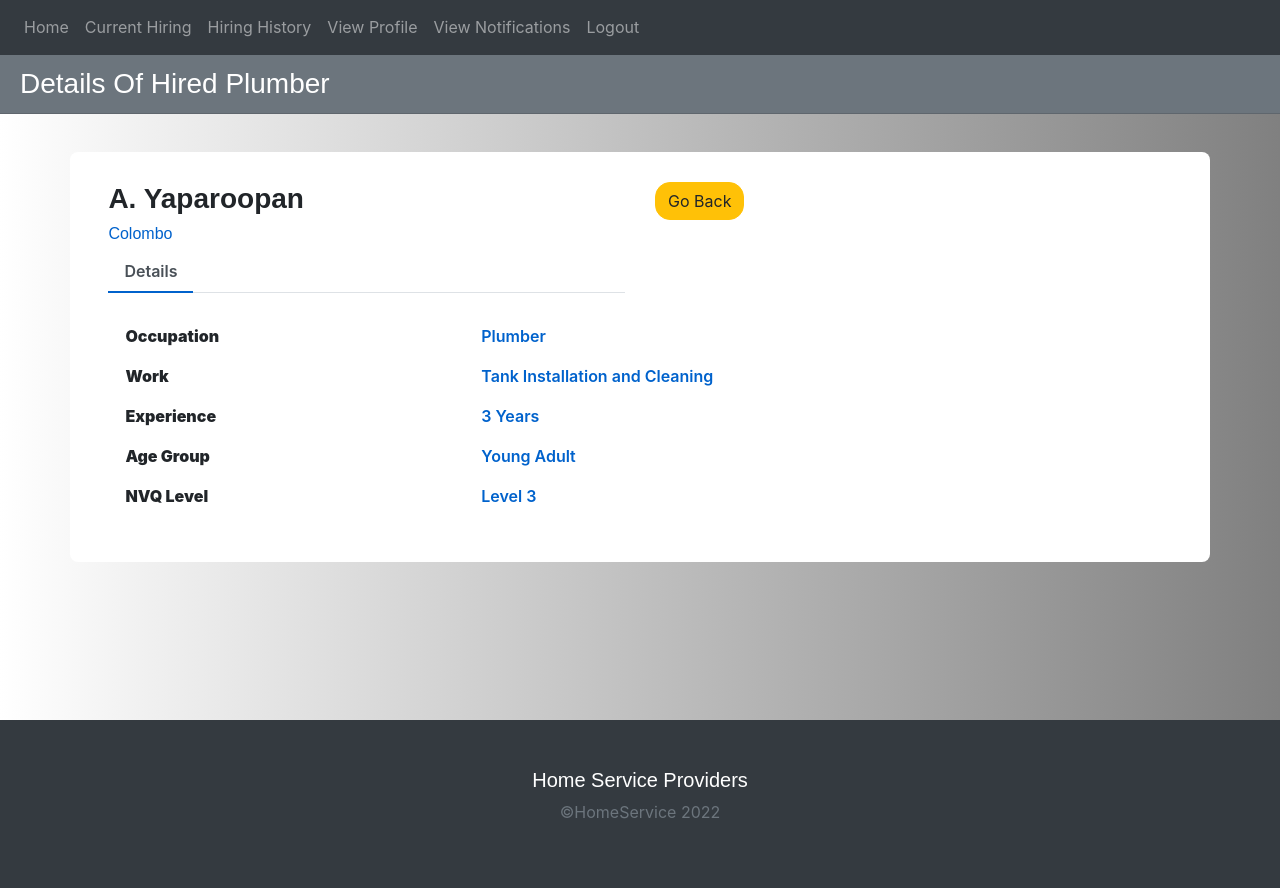
After one commit to CB007753/HomeServiceRecommendationSystem, a Flask app: page /details-of-hired-plumber/1 in a window 1280 px wide. The commit adds this page. Shown: the part 193-1081 px from the top of the page. Run offline with Flask 2, Linux system fonts and the light colour scheme; a user stored in the database is signed in; data comes from the database, SQL or seed files in the repository; some libraries are stand-ins or nearby versions.

Commit message:
added functionality to display current hiring of each user. Few color modification also been done. New table to store hired history of each user has been created in models. added functionality to display complete details of the hire plumber. Test result: success

```diff
--- a/website/static/index.css
+++ b/website/static/index.css
@@ -9,7 +9,7 @@ color: inherit;
 
 
 body{
-    background: -webkit-linear-gradient(left, #3931af, #00c6ff);
+    background: -webkit-linear-gradient(left, white, gray);
 }
 .emp-profile{
     padding: 3%;
--- a/website/templates/base.html
+++ b/website/templates/base.html
@@ -30,7 +30,7 @@
  <div class="p-5 bg-secondary text-dark text-center" style="background-image: url('https://t4.ftcdn.net/jpg/03/19/42/81/360_F_319428111_USTiZcezvxF4UVR5O2r1Er1fCnVySR7n.jpg');">
 
       <h1><i><b>Home Service Providers</b></i></h1>
-     <p><b>Click Once And You Will Never Regret! !</b></p>
+     <p><b>The quality you expect, the service you deserve !</b></p>
     </div>
 
 <!--Nav bar-->
@@ -49,7 +49,7 @@
 
             {% if user.is_authenticated %}
           <a class="nav-item nav-link" id="home" href="/">Home</a>
-            <a class="nav-item nav-link" id="current_hires" href="#">Current Hiring</a>
+            <a class="nav-item nav-link" id="current_hires" href="/current-hiring">Current Hiring</a>
             <a class="nav-item nav-link" id="hire_history" href="#">Hiring History</a>
             <a class="nav-item nav-link" id="profile" href="/view-profile">View Profile</a>
             <a class="nav-item nav-link" id="notification" href="/notification">View Notifications</a>
@@ -100,11 +100,12 @@
 <!--Content of each page-->
 {% block content %}
 
+
 {% endblock %}
 <!--End of Content of each page-->
 
 
-
+<br><br><br>
 <!--Footer-->
 <div class="mt-5 p-5 bg-dark text-white text-center">
     <h5>Home Service Providers</h5>
--- a/website/templates/notification.html
+++ b/website/templates/notification.html
@@ -1,7 +1,7 @@
 {% extends 'base.html' %}
 {% block title %}Notification{% endblock %}
 {% block content %}
-<div style="background-color: #ECFFDC">
+
 
 
 <h1 align="center">Notification</h1>
@@ -28,7 +28,7 @@
 </ul>
 
 
-</div>
+
 
 
 
--- a/website/templates/plumbers_page.html
+++ b/website/templates/plumbers_page.html
@@ -1,7 +1,7 @@
 {% extends 'base.html' %}
 {% block title %}Plumbers{% endblock %}
 {% block content %}
-<div style="background-color: #ECFFDC">
+
 
 
 <div align="center" class="card-header text-dark  column">
@@ -53,7 +53,6 @@
 
 
 
-  </div>
 
 
 
--- /dev/null
+++ b/website/templates/view_details_hired_plumber.html
@@ -0,0 +1,95 @@
+{% extends 'base.html' %}
+{% block title %}Plumbers{% endblock %}
+
+{% block content %}
+<h3 class="card-header text-white bg-secondary">Details Of Hired Plumber</h3>
+<div class="container emp-profile" style="padding-top: 30px">
+            <form method="post">
+                <div class="row">
+
+                    <div class="col-md-6">
+                        <div class="profile-head">
+                                    <h3>
+                                      <b>{{ plumber.name }}</b>
+                                    </h3>
+
+                                    <h6>
+                                        {{ plumber.city_of_work }}
+                                    </h6>
+
+                            <ul class="nav nav-tabs" id="myTab" role="tablist">
+                                <li class="nav-item">
+                                    <a class="nav-link active" id="home-tab" data-toggle="tab" href="#home" role="tab" aria-controls="home" aria-selected="true">Details</a>
+                                </li>
+
+                            </ul>
+
+                        </div>
+                    </div>
+
+                    <div class="col-md-2">
+                        <a href="/current-hiring" class="btn btn-warning" style="border-radius: 15px">Go Back</a>
+                    </div>
+
+                </div>
+                <div class="row">
+
+                    <div class="col-md-8" style="padding-top: 5px; padding-left: 32px">
+                        <div class="tab-content profile-tab" id="myTabContent">
+                            <div class="tab-pane fade show active" id="home" role="tabpanel" aria-labelledby="home-tab">
+
+                                        <div class="row">
+                                            <div class="col-md-6">
+                                                <label><b>Occupation</b></label>
+                                            </div>
+                                            <div class="col-md-6">
+                                                <p>{{ plumber.occupation }}</p>
+                                            </div>
+                                        </div>
+
+                                        <div class="row">
+                                            <div class="col-md-6">
+                                                <label><b>Work</b></label>
+                                            </div>
+                                            <div class="col-md-6">
+                                                <p>{{ plumber.work }}</p>
+                                            </div>
+                                        </div>
+
+                                        <div class="row">
+                                            <div class="col-md-6">
+                                                <label><b>Experience</b></label>
+                                            </div>
+                                            <div class="col-md-6">
+                                                <p>{{ plumber.years_of_experience }} Years</p>
+                                            </div>
+                                        </div>
+
+                                <div class="row">
+                                            <div class="col-md-6">
+                                                <label><b>Age Group</b></label>
+                                            </div>
+                                            <div class="col-md-6">
+                                                <p>{{ plumber.age_group }}</p>
+                                            </div>
+                                        </div>
+
+                                <div class="row">
+                                            <div class="col-md-6">
+                                                <label><b>NVQ Level</b></label>
+                                            </div>
+                                            <div class="col-md-6">
+                                                <p>{{ plumber.nvq_level }}</p>
+                                            </div>
+                                        </div>
+                            </div>
+
+                        </div>
+                    </div>
+                </div>
+            </form>
+        </div>
+
+
+
+{% endblock %}
--- a/website/views.py
+++ b/website/views.py
@@ -72,7 +72,6 @@ def hire_me(record_id):
         status = 'On The Way'
         plumber_id = hired_plumber.id
         user_id = current_user.id
-        already_hired = HiredUser.user_id
         data = name + ' is hired, he will be on the way.'
 
         from .models import HiredUser, User
@@ -96,3 +95,19 @@ def hire_me(record_id):
         print(e)
 
     return render_template("selected_plumber.html", user=current_user, plumber=hired_plumber)
+
+
+@views.route('/current-hiring', methods=['GET', 'POST'])
+@login_required
+def current_hiring():
+    from .models import HiredUser
+    current_hired_user = HiredUser.query.all()
+    return render_template("current_hiring.html", user=current_user, hired=current_hired_user)
+
+
+@views.route('/details-of-hired-plumber/<int:record_id>', methods=['GET', 'POST'])
+@login_required
+def view_hired_plumber_details(record_id):
+    from .models import Plumbers
+    details_of_hired_plumber = Plumbers.query.get(record_id)
+    return render_template("view_details_hired_plumber.html", user=current_user, plumber=details_of_hired_plumber)
```
Also changed, not shown: website/models.py (+10 -0 lines), website/templates/current_hiring.html (added, +48 -0 lines).
